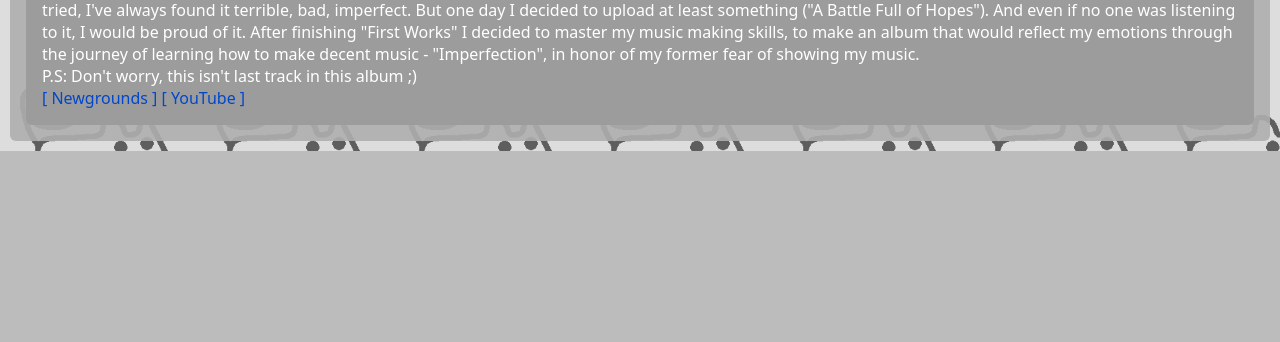
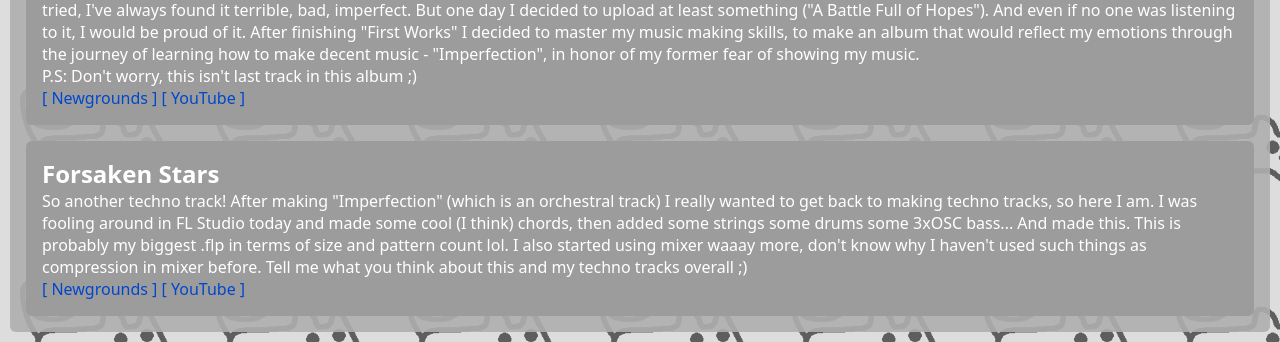
Before and after one commit to cyxigo/cyxigo.github.io, a plain HTML site: page albums/imperfection.html in a window 1280 px wide. Shown: the part 1112-1454 px from the top of the page. Before the commit the page ends 1263 px from the top, so only its background shows below. Drawn offline with Linux system fonts and the light colour scheme.

Commit message:
Added new track - "Forsaken Stars"

```diff
--- a/albums/imperfection.html
+++ b/albums/imperfection.html
@@ -137,6 +137,24 @@
                 >
                 <a href="https://youtu.be/VjNmLr3Tw4U">[ YouTube ]</a>
             </div>
+
+            <div class="section">
+                <h2>Forsaken Stars</h2>
+                So another techno track! After making "Imperfection" (which is
+                an orchestral track) I really wanted to get back to making
+                techno tracks, so here I am. I was fooling around in FL Studio
+                today and made some cool (I think) chords, then added some
+                strings some drums some 3xOSC bass... And made this. This is
+                probably my biggest .flp in terms of size and pattern count lol.
+                I also started using mixer waaay more, don't know why I haven't
+                used such things as compression in mixer before. Tell me what
+                you think about this and my techno tracks overall ;)
+                <br />
+                <a href="https://www.newgrounds.com/audio/listen/1522267"
+                    >[ Newgrounds ]</a
+                >
+                <a href="https://youtu.be/C3O1-w8Twrs">[ YouTube ]</a>
+            </div>
         </div>
     </body>
 </html>
```
